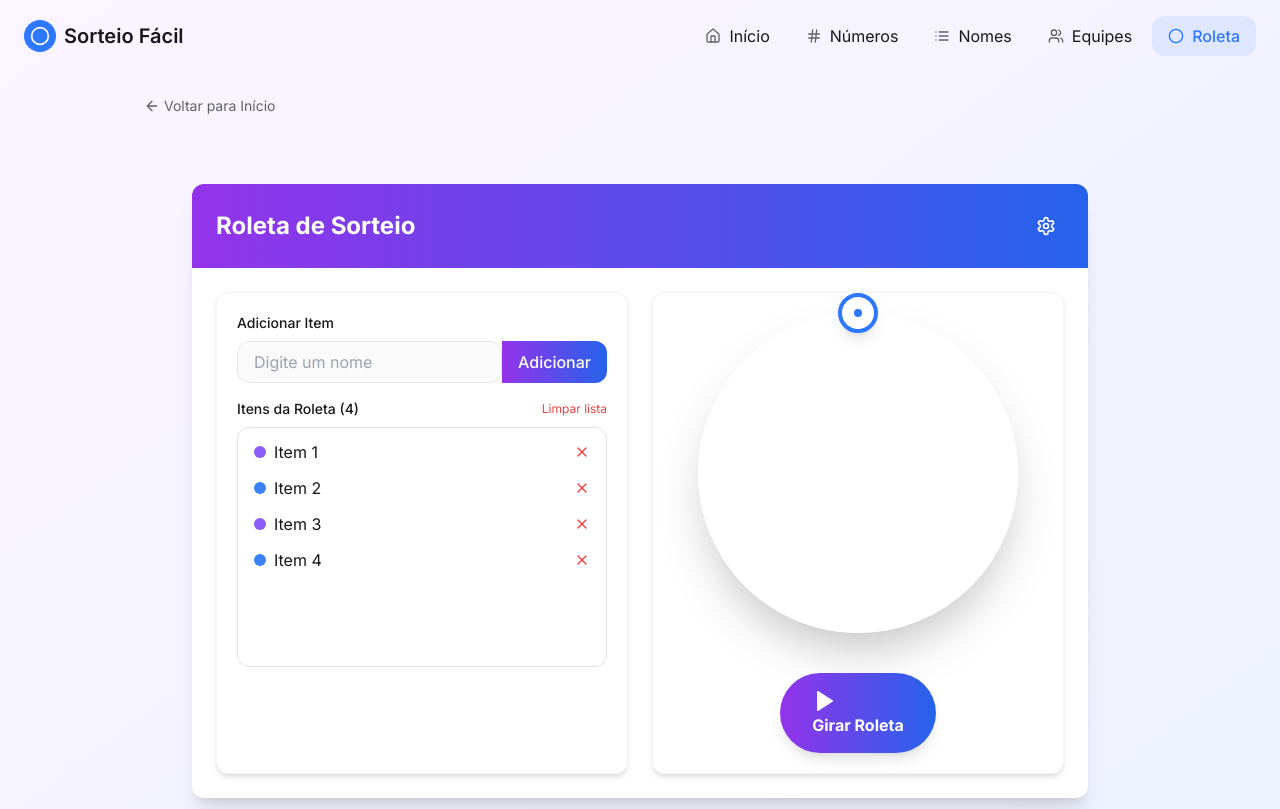
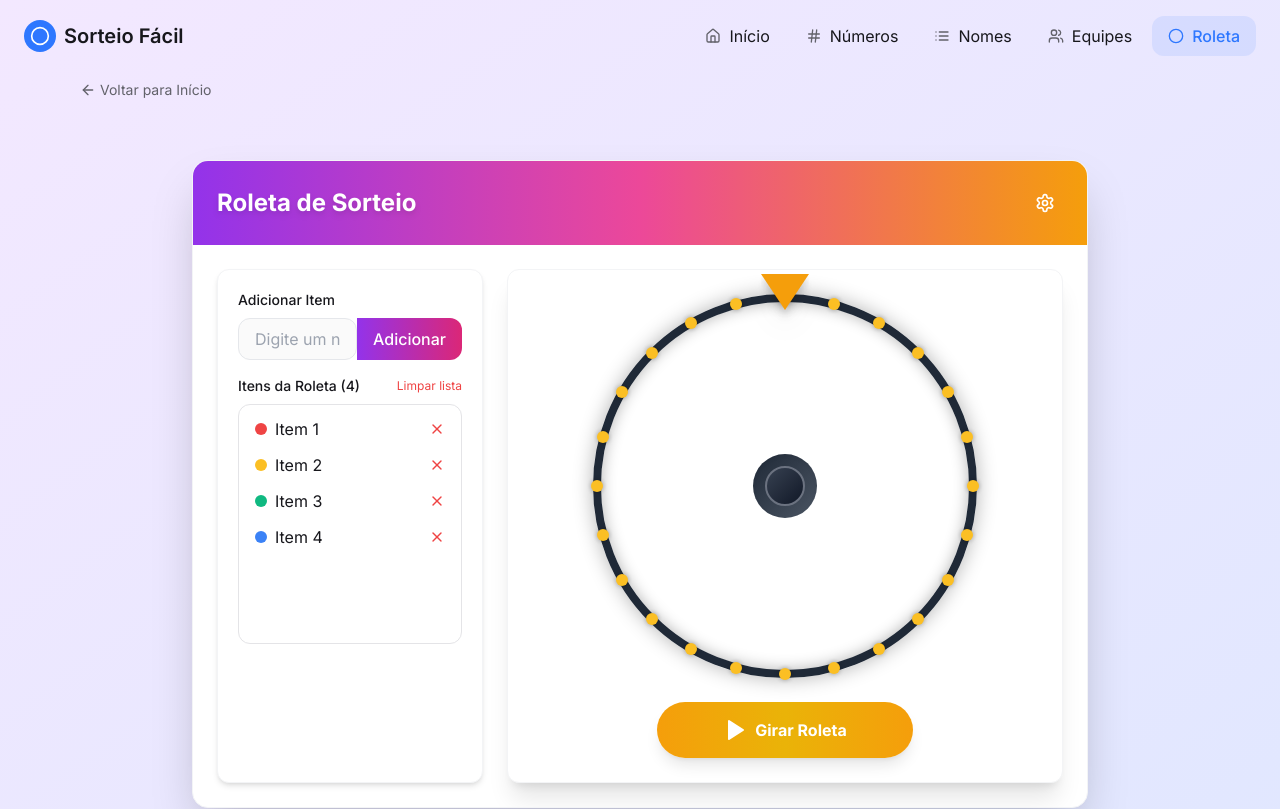
Before and after one commit to ivancrp/sorteo-facil, a React (Vite) app: page /sorteio/roleta in a window 1280 px wide. Shown: the top 809 px of the page. Built offline with nearby package versions, Linux system fonts and the light colour scheme.

Commit message:
Update roulette wheel design
This commit updates the visual design of the roulette wheel component.

```diff
--- a/src/components/Roulette.tsx
+++ b/src/components/Roulette.tsx
@@ -1,7 +1,7 @@
 
-import { useState, useRef } from 'react';
+import { useState, useRef, useEffect } from 'react';
 import { toast } from "sonner";
-import { Circle, Play, Settings, Upload, RefreshCw, X } from 'lucide-react';
+import { Upload, X, Play, Settings, RefreshCw } from 'lucide-react';
 import ResultModal from './ResultModal';
 
 interface RouletteProps {
@@ -28,6 +28,7 @@ const Roulette = ({
   const [showResult, setShowResult] = useState(false);
   const [showSettings, setShowSettings] = useState(false);
   const [spinDuration, setSpinDuration] = useState(5);
+  const [highlightWinner, setHighlightWinner] = useState(false);
   const wheelRef = useRef<HTMLDivElement>(null);
   const fileInputRef = useRef<HTMLInputElement>(null);
 
@@ -70,14 +71,21 @@ const Roulette = ({
     }
   };
 
-  const getItemColor = (index: number) => {
-    // Alternating colors: purple and blue
-    return index % 2 === 0
-      ? 'bg-[#8B5CF6]'  // Purple
-      : 'bg-[#3B82F6]'; // Blue
+  const getItemColor = (index: number, isWinningIndex: boolean = false) => {
+    // Alternating colors
+    const baseColors = [
+      { bg: 'bg-red-500', text: 'text-white' },
+      { bg: 'bg-amber-400', text: 'text-gray-900' },
+      { bg: 'bg-emerald-500', text: 'text-white' },
+      { bg: 'bg-blue-500', text: 'text-white' },
+      { bg: 'bg-purple-500', text: 'text-white' },
+      { bg: 'bg-pink-500', text: 'text-white' },
+    ];
+
+    const colorIndex = index % baseColors.length;
+    return baseColors[colorIndex];
   };
 
-  // Update spinWheel to call onWinner
   const spinWheel = () => {
     if (items.length < 2) {
       toast.error("Adicione pelo menos 2 itens para girar a roleta");
@@ -86,8 +94,10 @@ const Roulette = ({
 
     setIsSpinning(true);
     setWinner(null);
+    setHighlightWinner(false);
 
-    const minRotation = 5 * 360;
+    // More randomness: between 5 and 10 full rotations + random offset
+    const minRotation = (Math.floor(Math.random() * 5) + 5) * 360;
     const randomOffset = Math.floor(Math.random() * 360);
     const newRotation = rotation + minRotation + randomOffset;
 
@@ -98,9 +108,17 @@ const Roulette = ({
       const winnerName = items[winnerIndex];
 
       setWinner(winnerName);
-      onWinner(winnerName); // Call the onWinner callback
+      onWinner(winnerName);
       setIsSpinning(false);
+
+      // Small delay before showing result to let the wheel finish animating
+      setTimeout(() => {
+        setHighlightWinner(true);
+        // Then small delay before showing full result modal
+        setTimeout(() => {
           setShowResult(true);
+        }, 1000);
+      }, 500);
 
       toast.success("A roleta parou!");
     }, spinDuration * 1000);
@@ -117,8 +135,6 @@ const Roulette = ({
 
     // Determine which sector the rotation points to
     // The wheel rotates clockwise, so we need to adjust the logic
-    // 0 degrees is at the top, and it increases clockwise
-    // We subtract from items.length to account for the clockwise nature
     let winnerIndex = Math.floor(normalizedRotation / sectorSize);
     winnerIndex = (items.length - winnerIndex) % items.length;
 
@@ -128,14 +144,18 @@ const Roulette = ({
   const resetWheel = () => {
     setRotation(0);
     setWinner(null);
+    setHighlightWinner(false);
   };
+
+  // Mute colors when spinning
+  const colorMultiplier = isSpinning ? 'opacity-80' : 'opacity-100';
 
   return (
     <div className="w-full max-w-4xl mx-auto">
-      <div className="bg-white dark:bg-card shadow-xl rounded-xl overflow-hidden">
-        <div className="bg-gradient-to-r from-purple-600 to-blue-600 p-6 text-white">
+      <div className="bg-white dark:bg-card shadow-2xl rounded-2xl overflow-hidden border border-gray-100 dark:border-gray-800">
+        <div className="bg-gradient-to-r from-purple-600 via-pink-500 to-amber-500 p-6 text-white">
           <div className="flex items-center justify-between">
-            <h2 className="text-2xl font-bold">Roleta de Sorteio</h2>
+            <h2 className="text-2xl font-bold drop-shadow-md">Roleta de Sorteio</h2>
             <button
               onClick={() => setShowSettings(!showSettings)}
               className="p-2 rounded-lg hover:bg-white/20 transition-colors"
@@ -186,8 +206,8 @@ const Roulette = ({
           </div>
         )}
 
-        <div className="grid grid-cols-1 md:grid-cols-2 gap-6 p-6">
-          <div className="bg-white dark:bg-card rounded-xl shadow-md p-5 border border-gray-100 dark:border-gray-800">
+        <div className="grid grid-cols-1 md:grid-cols-3 gap-6 p-6">
+          <div className="bg-white dark:bg-card rounded-xl shadow-md p-5 border border-gray-100 dark:border-gray-800 md:col-span-1">
             <div className="mb-4">
               <label className="block text-sm font-medium mb-2">Adicionar Item</label>
               <div className="flex">
@@ -203,7 +223,7 @@ const Roulette = ({
                 <button
                   onClick={handleAddItem}
                   disabled={isSpinning}
-                  className="px-4 py-2 bg-gradient-to-r from-purple-600 to-blue-600 text-white rounded-r-lg disabled:opacity-50 font-medium"
+                  className="px-4 py-2 bg-gradient-to-r from-purple-600 to-pink-600 text-white rounded-r-lg disabled:opacity-50 font-medium"
                 >
                   Adicionar
                 </button>
@@ -227,10 +247,12 @@ const Roulette = ({
               <div className="border rounded-lg p-2 h-60 overflow-y-auto">
                 {items.length > 0 ? (
                   <ul className="space-y-1">
-                    {items.map((item, index) => (
+                    {items.map((item, index) => {
+                      const { bg, text } = getItemColor(index);
+                      return (
                         <li key={index} className="flex items-center justify-between px-2 py-1 hover:bg-gray-50 dark:hover:bg-gray-800/50 rounded">
                           <div className="flex items-center">
-                          <div className={`w-3 h-3 rounded-full mr-2 ${getItemColor(index)}`}></div>
+                            <div className={`w-3 h-3 rounded-full mr-2 ${bg}`}></div>
                             <span>{item}</span>
                           </div>
                           <button
@@ -241,7 +263,8 @@ const Roulette = ({
                             <X className="w-4 h-4" />
                           </button>
                         </li>
-                    ))}
+                      );
+                    })}
                   </ul>
                 ) : (
                   <div className="flex items-center justify-center h-full text-muted-foreground text-sm">
@@ -252,55 +275,68 @@ const Roulette = ({
             </div>
           </div>
 
-          <div className="flex flex-col items-center justify-center bg-white dark:bg-card rounded-xl shadow-md p-5 border border-gray-100 dark:border-gray-800">
-            <div className="relative w-80 h-80 mb-4">
+          <div className="flex flex-col items-center justify-center md:col-span-2">
+            <div className="relative bg-white dark:bg-card rounded-xl shadow-xl p-6 border border-gray-100 dark:border-gray-800 w-full">
+              {/* Fortune wheel container */}
+              <div className="relative w-full mx-auto aspect-square max-w-96 mb-6">
                 {/* Wheel indicator (pointer) */}
-              <div className="absolute top-0 left-1/2 transform -translate-x-1/2 -mt-5 z-10">
-                <div className="w-10 h-10 bg-white dark:bg-background rounded-full border-4 border-primary shadow-lg flex items-center justify-center">
-                  <div className="w-2 h-2 bg-primary rounded-full"></div>
+                <div className="absolute top-1 left-1/2 transform -translate-x-1/2 -mt-6 z-20 drop-shadow-xl">
+                  <div className="w-12 h-12 overflow-hidden">
+                    <div className="w-0 h-0 border-l-[24px] border-r-[24px] border-t-[36px] border-l-transparent border-r-transparent border-t-amber-500 filter drop-shadow-lg mx-auto"></div>
                   </div>
+                </div>
+
+                {/* Center wheel cap */}
+                <div className="absolute top-1/2 left-1/2 transform -translate-x-1/2 -translate-y-1/2 w-16 h-16 bg-gradient-to-br from-gray-800 to-gray-600 rounded-full z-10 flex items-center justify-center shadow-inner">
+                  <div className="w-10 h-10 bg-gradient-to-br from-gray-700 to-gray-900 rounded-full border-2 border-gray-500"></div>
                 </div>
 
                 {/* The wheel */}
                 <div
                   ref={wheelRef}
-                className="roulette-wheel absolute inset-0 rounded-full overflow-hidden border-8 border-white dark:border-gray-700 shadow-2xl"
+                  className="absolute inset-0 rounded-full overflow-hidden border-8 border-gray-800 shadow-[0_0_20px_rgba(0,0,0,0.3),inset_0_0_15px_rgba(0,0,0,0.3)] transition-all"
                   style={{
                     transform: `rotate(${rotation}deg)`,
-                  transition: `transform ${spinDuration}s cubic-bezier(0.32, 0.94, 0.60, 1)`,
+                    transition: `transform ${spinDuration}s cubic-bezier(0.2, 0.8, 0.3, 1)`,
+                    backfaceVisibility: 'hidden',
                   }}
                 >
                   {items.length > 0 ? (
                     items.map((item, index) => {
                       const segmentAngle = 360 / items.length;
                       const rotation = index * segmentAngle;
-                    const colorClass = getItemColor(index);
-                    const colorValue = colorClass.includes('[')
-                      ? colorClass.replace('bg-[', '').replace(']', '')
-                      : `var(--${colorClass.replace('bg-', '')})`;
+                      const isWinningSegment = winner === item && highlightWinner;
+                      const { bg, text } = getItemColor(index, isWinningSegment);
+                      const segmentScale = isWinningSegment ? 'scale-[1.03]' : 'scale-100';
+                      const segmentZIndex = isWinningSegment ? 'z-[5]' : 'z-[1]';
 
                       return (
                         <div
                           key={index}
-                        className="absolute top-0 left-0 w-full h-full origin-center"
+                          className={`absolute top-0 left-0 w-full h-full origin-center transition-transform ${segmentZIndex} ${segmentScale}`}
                           style={{
                             transform: `rotate(${rotation}deg)`,
                             clipPath: `polygon(50% 50%, 50% 0%, ${50 + 50 * Math.cos((segmentAngle * Math.PI) / 180)}% ${50 - 50 * Math.sin((segmentAngle * Math.PI) / 180)}%, 50% 50%)`,
+                            transition: 'all 0.3s ease-out',
                           }}
                         >
                           <div
-                          className="w-full h-full flex items-start justify-center pt-8 font-bold text-white text-base"
+                            className={`w-full h-full flex items-start justify-center pt-6 md:pt-12 ${bg} ${text} ${colorMultiplier}`}
                             style={{
-                            background: colorValue,
                               transform: `rotate(${segmentAngle / 2}deg)`,
                               transformOrigin: 'center',
+                              transition: 'opacity 0.3s ease-out',
+                              boxShadow: isWinningSegment ? 'inset 0 0 20px rgba(255,255,255,0.6)' : 'none',
                             }}
                           >
                             <span
-                            className="max-w-[70%] overflow-hidden whitespace-nowrap text-center"
+                              className={`max-w-[80%] text-center font-bold ${
+                                isWinningSegment ? 'text-xl md:text-2xl' : 'text-base md:text-lg'
+                              }`}
                               style={{
                                 transform: 'rotate(180deg)',
-                              textShadow: '0px 2px 3px rgba(0,0,0,0.5)'
+                                textShadow: '0px 2px 4px rgba(0,0,0,0.3)',
+                                transition: 'all 0.3s ease-out',
                               }}
                             >
                               {item}
@@ -310,17 +346,32 @@ const Roulette = ({
                       );
                     })
                   ) : (
-                  <div className="w-full h-full bg-gradient-to-r from-purple-100 to-blue-100 dark:from-purple-900/20 dark:to-blue-900/20 flex items-center justify-center">
-                    <Circle className="w-12 h-12 text-muted-foreground" />
+                    <div className="w-full h-full bg-gray-200 dark:bg-gray-700 flex items-center justify-center">
+                      <p className="text-gray-500 dark:text-gray-400 text-lg font-medium">Adicione itens</p>
                     </div>
                   )}
+                </div>
+
+                {/* Wheel outer edge with gold pegs */}
+                <div className="absolute inset-0 rounded-full pointer-events-none z-[2]">
+                  {[...Array(24)].map((_, i) => (
+                    <div
+                      key={i}
+                      className="absolute w-3 h-3 bg-amber-400 rounded-full transform -translate-x-1/2 -translate-y-1/2 shadow-md"
+                      style={{
+                        left: `${50 + 49 * Math.cos((i * 15 * Math.PI) / 180)}%`,
+                        top: `${50 + 49 * Math.sin((i * 15 * Math.PI) / 180)}%`,
+                        boxShadow: '0 0 5px rgba(0,0,0,0.3)'
+                      }}
+                    ></div>
+                  ))}
                 </div>
               </div>
 
               <button
                 onClick={spinWheel}
                 disabled={isSpinning || items.length < 2}
-              className="mt-6 px-8 py-4 bg-gradient-to-r from-purple-600 to-blue-600 hover:from-purple-700 hover:to-blue-700 text-white font-bold rounded-full shadow-lg transition-all transform hover:scale-105 disabled:opacity-50 disabled:hover:scale-100 relative z-20"
+                className="mt-4 px-8 py-4 bg-gradient-to-r from-amber-500 via-yellow-500 to-amber-500 hover:from-amber-600 hover:via-yellow-600 hover:to-amber-600 text-white font-bold rounded-full shadow-lg transition-all transform hover:scale-105 active:scale-95 disabled:opacity-50 disabled:hover:scale-100 w-full max-w-64 mx-auto flex items-center justify-center relative z-20"
               >
                 {isSpinning ? (
                   <>
@@ -337,6 +388,7 @@ const Roulette = ({
             </div>
           </div>
         </div>
+      </div>
 
       <ResultModal
         isOpen={showResult}
@@ -346,7 +398,7 @@ const Roulette = ({
         <div className="text-center py-8">
           <p className="text-sm text-muted-foreground mb-4">O item sorteado foi:</p>
           {winner && (
-            <div className="text-4xl font-bold text-transparent bg-clip-text bg-gradient-to-r from-purple-600 to-blue-600 animate-scale-up">
+            <div className="text-4xl font-bold text-transparent bg-clip-text bg-gradient-to-r from-amber-500 via-yellow-400 to-amber-500 animate-scale-up">
               {winner}
             </div>
           )}
@@ -364,8 +416,11 @@ const Roulette = ({
             </button>
 
             <button
-              onClick={() => spinWheel()}
-              className="inline-flex items-center justify-center px-4 py-2 rounded-lg bg-gradient-to-r from-purple-600 to-blue-600 text-white hover:from-purple-700 hover:to-blue-700 transition-colors"
+              onClick={() => {
+                setShowResult(false);
+                setTimeout(() => spinWheel(), 300);
+              }}
+              className="inline-flex items-center justify-center px-4 py-2 rounded-lg bg-gradient-to-r from-amber-500 to-yellow-500 text-white hover:from-amber-600 hover:to-yellow-600 transition-colors"
             >
               <Play className="w-4 h-4 mr-2" fill="currentColor" />
               Girar Novamente
--- a/src/pages/RoulettePage.tsx
+++ b/src/pages/RoulettePage.tsx
@@ -1,4 +1,3 @@
-
 import { useEffect, useState } from 'react';
 import { toast } from 'sonner';
 import { motion } from 'framer-motion';
@@ -70,16 +69,16 @@ const RoulettePage = () => {
   };
 
   return (
-    <div className="min-h-screen flex flex-col bg-gradient-to-br from-purple-50 to-indigo-50 dark:from-purple-900/20 dark:to-indigo-900/10">
+    <div className="min-h-screen flex flex-col bg-gradient-to-br from-purple-100 to-indigo-100 dark:from-purple-950/30 dark:to-indigo-950/20">
       <Header />
 
-      <main className="flex-grow pt-24 pb-12">
-        <div className="max-w-5xl mx-auto px-4">
+      <main className="flex-grow pt-20 pb-12">
+        <div className="max-w-6xl mx-auto px-4">
           <motion.div
             initial={{ opacity: 0, x: -20 }}
             animate={{ opacity: 1, x: 0 }}
             transition={{ duration: 0.3 }}
-            className="mb-8"
+            className="mb-6"
           >
             <Link
               to="/"
@@ -94,10 +93,11 @@ const RoulettePage = () => {
             initial={{ opacity: 0, y: 20 }}
             animate={{ opacity: 1, y: 0 }}
             transition={{ duration: 0.5, delay: 0.1 }}
-            className="relative"
+            className="rounded-3xl overflow-hidden"
           >
-            <div className="absolute inset-0 -z-10 bg-white dark:bg-card opacity-80 blur-xl rounded-3xl"></div>
-            <div className="p-2 md:p-8 relative z-10">
+            <div className="relative">
+              <div className="absolute inset-0 -z-10 bg-white/60 dark:bg-card/50 blur-xl rounded-3xl opacity-90"></div>
+              <div className="p-6 md:p-8 relative z-10">
                 <Roulette
                   items={items}
                   onAddItem={handleAddItem}
@@ -111,13 +111,14 @@ const RoulettePage = () => {
                   <div className="mt-6 flex justify-center">
                     <button
                       onClick={exportResult}
-                    className="flex items-center justify-center px-6 py-3 bg-secondary rounded-lg hover:bg-secondary/80 transition-colors shadow-md"
+                      className="flex items-center justify-center px-6 py-3 bg-secondary hover:bg-secondary/80 rounded-full shadow-md transition-all hover:shadow-lg hover:-translate-y-0.5"
                     >
                       <Download className="w-5 h-5 mr-2" />
                       Exportar Resultado
                     </button>
                   </div>
                 )}
+              </div>
             </div>
           </motion.div>
         </div>
```
Lines whose indentation alone changed are shown as unchanged.
